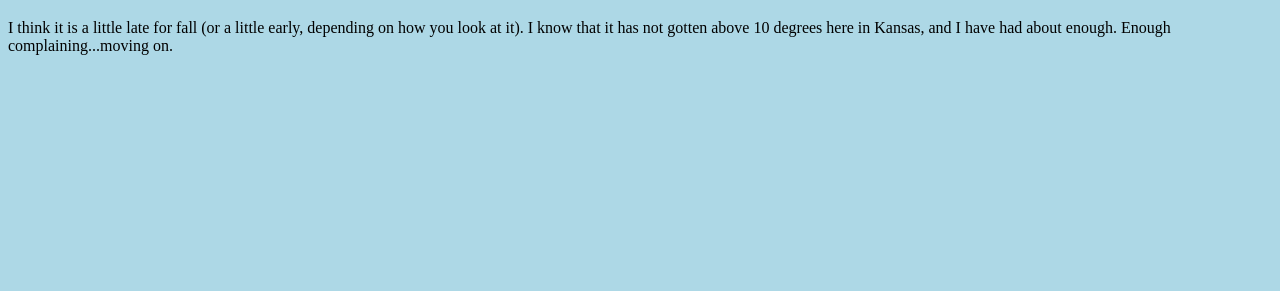
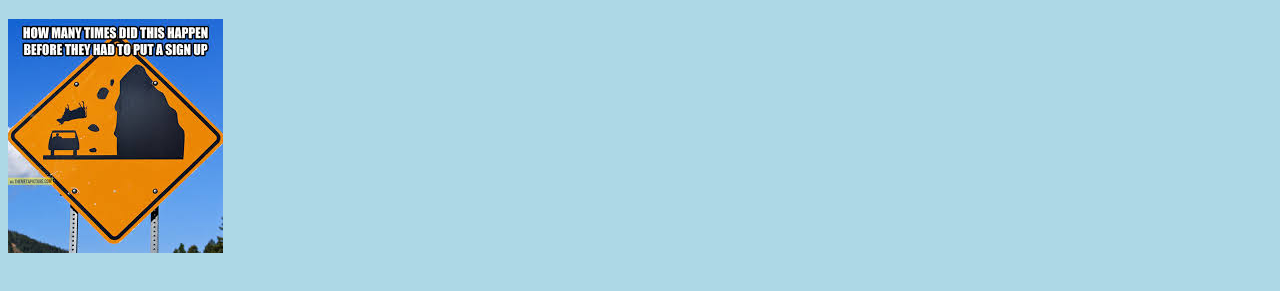
Before and after one commit to johnmccain0219/Repo, a plain HTML site: page index.html in a window 1280 px wide. Shown: the part 61-352 px from the top of the page. Drawn offline with Linux system fonts and the light colour scheme.

Commit message:
replaced paragraph with an image

```diff
--- a/index.html
+++ b/index.html
@@ -7,6 +7,6 @@
   </head>
   <body>
     <h1>Fall is Falling Near</h1>
-    <p>I think it is a little late for fall (or a little early, depending on how you look at it). I know that it has not gotten above 10 degrees here in Kansas, and I have had about enough. Enough complaining...moving on. </p>
+    <img src="fallingcow.jpg" alt="Did you not mean this kind of fall?">
   </body>
 </html>
```
Also changed, not shown: fallingcow.jpg (added).
